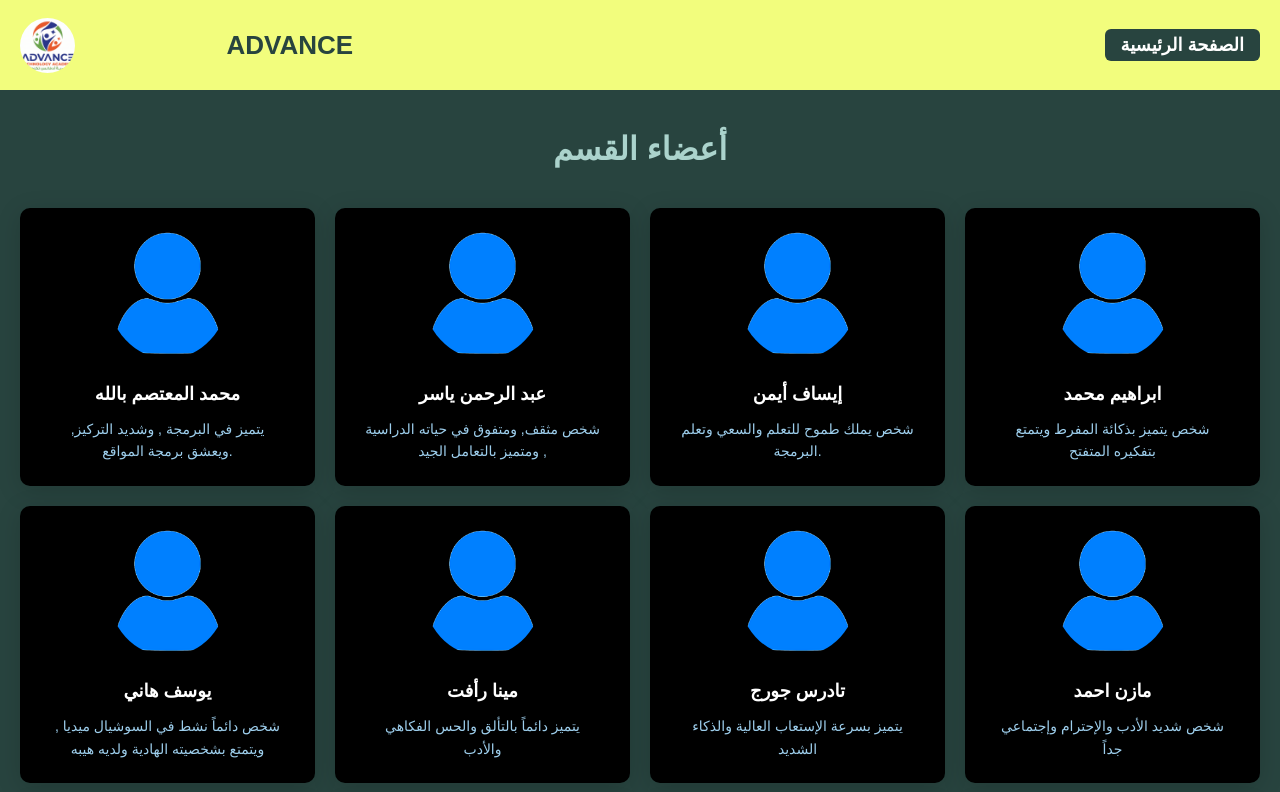
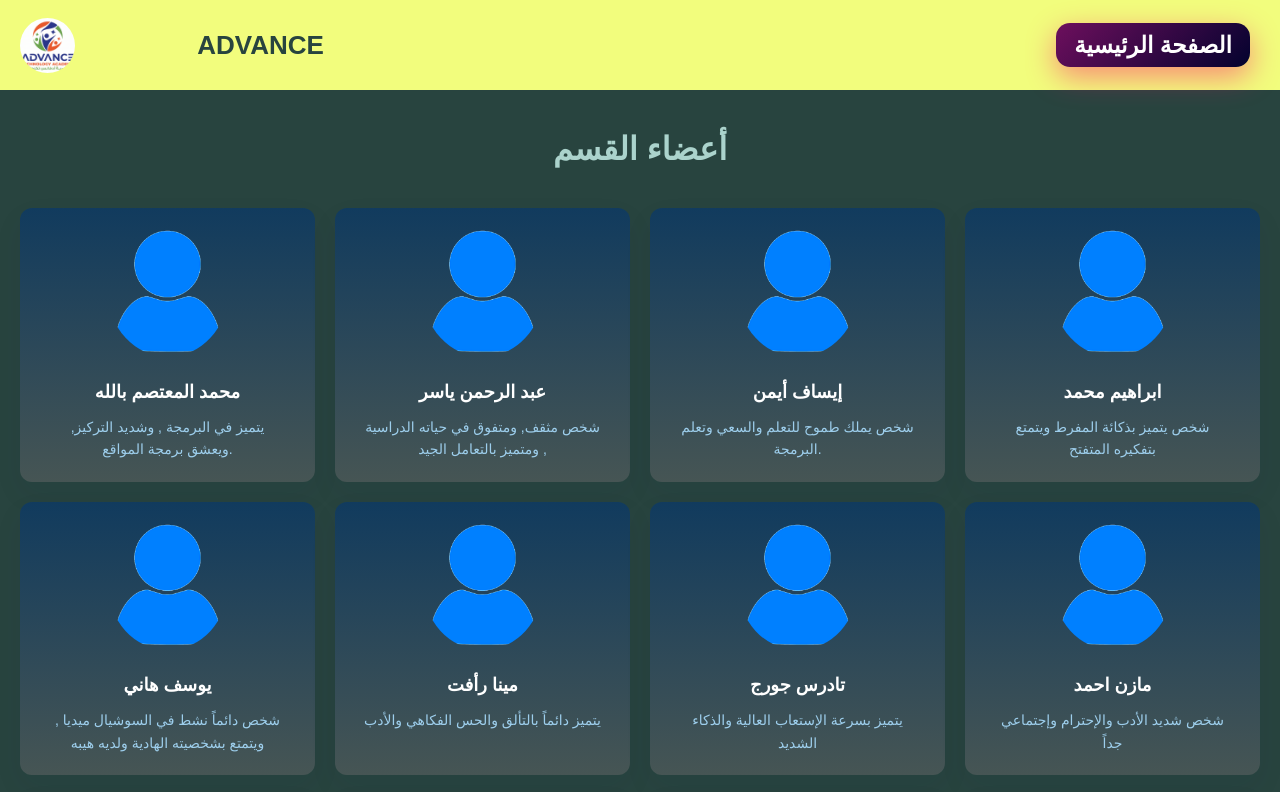
Before and after one commit to mogogo22/Advance, a plain HTML site: page video.html in a window 1280 px wide. Shown: the top 792 px of the page. Drawn offline with Linux system fonts and the light colour scheme.

Commit message:
Add files via upload

```diff
--- a/style.css
+++ b/style.css
@@ -64,26 +64,38 @@ header{
     opacity: 1 !important;
   }
 
+h3{
+  color: #fff;
+  margin: 20px 0;
+}
+h4{
+  color: #fff;
+  direction: rtl;
+}
 
 .ab a{
     text-decoration: none;
     font-size: 23px;
     font-family: Arial, Helvetica, sans-serif;
     text-transform: uppercase;
-    font-weight: bold;
-    padding: 3px 20px;
+    font-weight:900;
+    padding:9px 18px;
     color: #fff;
     background-color: unset;
     margin: 0 10px;
-    border-radius: 5px;
-    background-color: #28443F;
-    transition: 0.25s;
+    border-radius:14px;
+    background:linear-gradient(135deg,#6d0f5d,#03022e);
+    transition:.3s;
+    box-shadow:0 10px 30px rgba(255,0,106,.45);
 }
 .ab a:hover{
-    background-color: #b4c033;
+    background:linear-gradient(135deg,#bd1aa2,#100e97);
     color: #000;
     transition: 0.25s;
+    transform:translateY(-3px);
+    box-shadow:0 18px 40px #ffffff;
 }
+
 section{
     padding: 30px 200px;
 }
@@ -207,11 +219,12 @@ h5{
 .cha{
   background-color: #000000;
   color: #fff;
-  box-shadow: 0 5px 25px rgba(0,0,0,0.15);
   border-radius: 10px;
   padding: 20px;
   text-align: center;
   transition: 0.3s;
+  box-shadow:0 12px 30px rgba(10,40,80,0.06);
+  background:linear-gradient(180deg,#6396da,#01192e)
 }
 .cha:hover{
   transform: scale(1.05);
--- a/styleen.css
+++ b/styleen.css
@@ -109,19 +109,22 @@ header{
   font-size: 23px;
   font-family: Arial, Helvetica, sans-serif;
   text-transform: uppercase;
-    font-weight: bold;
-    padding: 3px 20px;
+  font-weight:900;
+  padding:9px 18px;
   color: #fff;
   background-color: unset;
   margin: 0 10px;
-    border-radius: 5px;
-    background-color: #28443F;
-    transition: 0.25s;
+  border-radius:14px;
+  background:linear-gradient(135deg,#6d0f5d,#03022e);
+  transition:.3s;
+  box-shadow:0 10px 30px rgba(255,0,106,.45);
 }
 .ab a:hover{
-    background-color: #b4c033;
+  background:linear-gradient(135deg,#bd1aa2,#100e97);
   color: #000;
   transition: 0.25s;
+  transform:translateY(-3px);
+  box-shadow:0 18px 40px #ffffff;
 }
 section{
     padding: 30px 200px;
@@ -207,15 +210,17 @@ h5{
 }
 
 .cha{
-    background-color: #3d6e65;
     width: 30%;
     height: 400px;
-    box-shadow: 0 5px 25px rgba(1 1 1 / 15%);
-    border-radius: 5px;
     padding: 20px;
     margin: 15px;
-    transition: 0.25s;
     color: #fff;
+    background-color: #000000;
+    border-radius: 10px;
+    text-align: center;
+    transition: 0.3s;
+    box-shadow:0 12px 30px rgba(10,40,80,0.06);
+    background:linear-gradient(180deg,#6396da,#01192e)
 }
 .cha:hover{
     transform: scale(1.1);
--- a/stylevid.css
+++ b/stylevid.css
@@ -39,17 +39,25 @@ header{
 }
 .ab a{
     text-decoration: none;
-    font-size: 18px;
-    font-weight: bold;
+    font-size: 23px;
+    font-family: Arial, Helvetica, sans-serif;
+    text-transform: uppercase;
+    font-weight:900;
+    padding:9px 18px;
     color: #fff;
-    background-color: #28443F;
-    padding: 6px 16px;
-    border-radius: 6px;
+    background-color: unset;
+    margin: 0 10px;
+    border-radius:14px;
+    background:linear-gradient(135deg,#6d0f5d,#03022e);
+    transition:.3s;
+    box-shadow:0 10px 30px rgba(255,0,106,.45);
 }
 .ab a:hover{
-    background-color: #b4c033;
+    background:linear-gradient(135deg,#bd1aa2,#100e97);
     color: #000;
     transition: 0.25s;
+    transform:translateY(-3px);
+    box-shadow:0 18px 40px #ffffff;
 }
 section{
     padding: 100px 50px;
@@ -153,15 +161,17 @@ h5{
     grid-template-columns: repeat(auto-fit, minmax(260px, 1fr));
     gap: 20px;
 }
-
+.se1 .ch .cha{
+    background:#fff;border-radius:12px;padding:18px;text-align:center;
+    box-shadow:0 12px 30px rgba(10,40,80,0.06);
+    transition:transform .28s ease, box-shadow .28s ease;
+    background:linear-gradient(180deg,#ff0095, #465554)
+}
 .cha{
-    background-color: #000000;
-    color: #fff;
-    box-shadow: 0 5px 25px rgba(0,0,0,0.15);
-    border-radius: 10px;
-    padding: 20px;
-    text-align: center;
-    transition: 0.3s;
+    background:#fff;border-radius:12px;padding:18px;text-align:center;
+    box-shadow:0 12px 30px rgba(10,40,80,0.06);
+    transition:transform .28s ease, box-shadow .28s ease;
+    background:linear-gradient(180deg,#113b5e, #465554)
 }
 .cha:hover{
     transform: scale(1.05);
```
Also changed, not shown: index.html (+4 -0 lines). Lines whose indentation alone changed are shown as unchanged.
